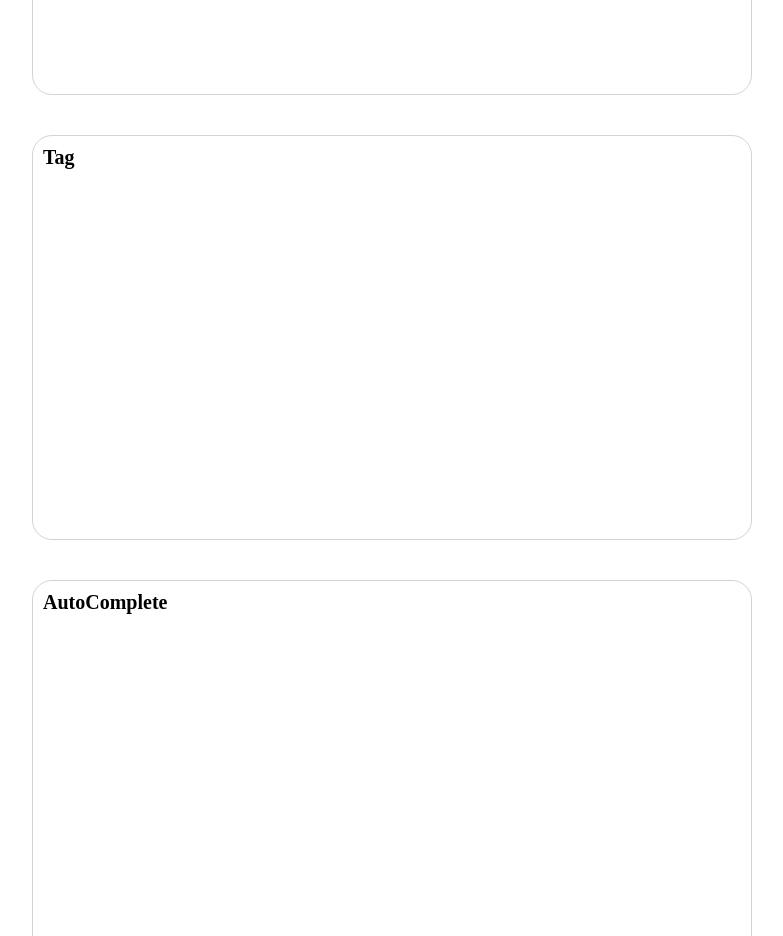
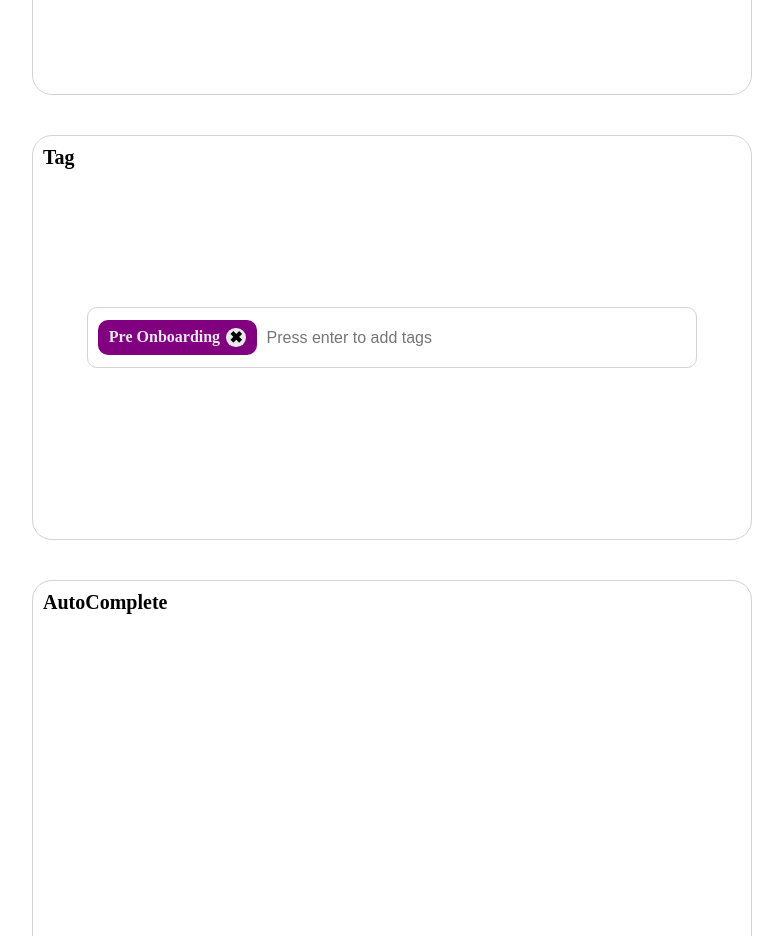
Before and after one commit to krim45/wanted_pre_onboarding, a React (Create React App) app in the folder custom-component/: page / in a window 1280 px wide. Shown: the part 1220-2156 px from the top of the page, without its empty margins (248-1031 px from the left). Built offline with nearby package versions, Linux system fonts and the light colour scheme; the HTML template or start-up script is replaced by a standard one.

Commit message:
:sparkles:feat: Tag UI 구현

```diff
--- a/custom-component/src/component/Tag.js
+++ b/custom-component/src/component/Tag.js
@@ -1,10 +1,103 @@
-import React from 'react';
+import React, { useState } from 'react';
+import styled from 'styled-components';
+
+const Wrapper = styled.div`
+  width: 100%;
+  height: 100%;
+  display: flex;
+  justify-content: center;
+  align-items: center;
+`;
+
+const InputContainer = styled.div`
+  width: 85%;
+  height: 15%;
+  display: flex;
+  border: 1px solid lightgray;
+  border-radius: 10px;
+  padding: 10px;
+  overflow: hidden;
+
+  &:focus-within {
+    border: 1px solid purple;
+  }
+
+  > input {
+    border: none;
+    font-size: 16px;
+
+    :focus {
+      outline: transparent;
+    }
+  }
+`;
+
+const TagContainer = styled.ul`
+  display: flex;
+  align-items: center;
+  list-style: none;
+
+  > li {
+    background-color: purple;
+    border-radius: 10px;
+    margin-right: 10px;
+    padding: 8px;
+    display: flex;
+    white-space: nowrap;
+
+    span {
+      font-weight: 700;
+      color: #e9e9e9;
+      margin: 0 3px;
+
+      &.close {
+        background-color: #e9e9e9;
+        color: #000;
+        border-radius: 50%;
+        padding: 0 3px;
+      }
+    }
+  }
+`;
 
 const Tag = () => {
+  const [tags, setTags] = useState(['Pre Onboarding']);
+
+  const addTag = (e) => {
+    if (e.target.value && !tags.includes(e.target.value)) {
+      const newTags = [...tags, e.target.value];
+      e.target.value = '';
+
+      setTags(newTags);
+    }
+  };
+
+  const removeTag = (removedIdx) => {
+    const newTags = tags.filter((_, idx) => idx !== removedIdx);
+
+    setTags(newTags);
+  };
+
   return (
-    <div>
-
-    </div>
+    <Wrapper>
+      <InputContainer>
+        <TagContainer>
+          {tags.map((text, idx) => (
+            <li key={idx}>
+              <span className="text">{text}</span>
+              <span className="close" onClick={() => removeTag(idx)}>
+                &#10006;
+              </span>
+            </li>
+          ))}
+        </TagContainer>
+        <input
+          type="text"
+          placeholder="Press enter to add tags"
+          onKeyUp={(e) => (e.key === 'Enter' ? addTag(e) : null)}
+        />
+      </InputContainer>
+    </Wrapper>
   );
 };
 
```
